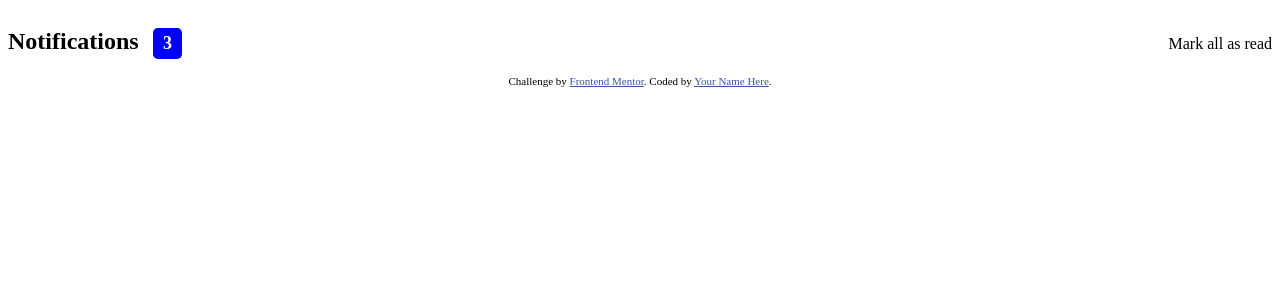
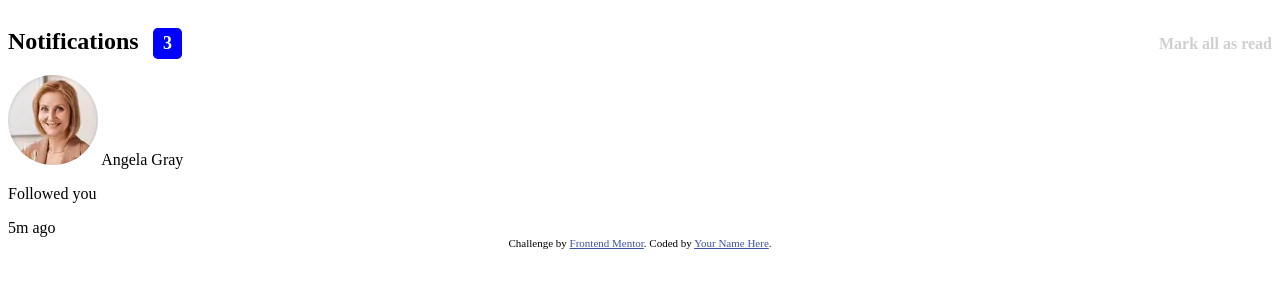
Before and after one commit to Cjhfitz/notifications-page-main, a plain HTML site: page index.html in a window 1280 px wide. Drawn offline with Linux system fonts and the light colour scheme.

Commit message:
added markup for a notification

```diff
--- a/css/styles.css
+++ b/css/styles.css
@@ -18,3 +18,8 @@
     padding: 0.3rem 0.625rem;
     border-radius: 0.3rem;
 }
+
+.mark-read {
+    font-weight: 600;
+    color: rgba(184, 184, 184, 0.671);
+}
--- a/index.html
+++ b/index.html
@@ -32,7 +32,18 @@
       <span id="notification-number" class="push-left number-of-notifications"
         >3</span
       >
-      <p>Mark all as read</p>
+      <p class="mark-read">Mark all as read</p>
+    </section>
+    <section class="notifications">
+      <div class="notification">
+        <img
+          src="assets/images/avatar-angela-gray.webp"
+          alt="profile picture"
+        />
+        <span class="name">Angela Gray</span>
+        <p>Followed you</p>
+        <span class="time-passed">5m ago</span>
+      </div>
     </section>
     <div class="attribution">
       Challenge by
```
